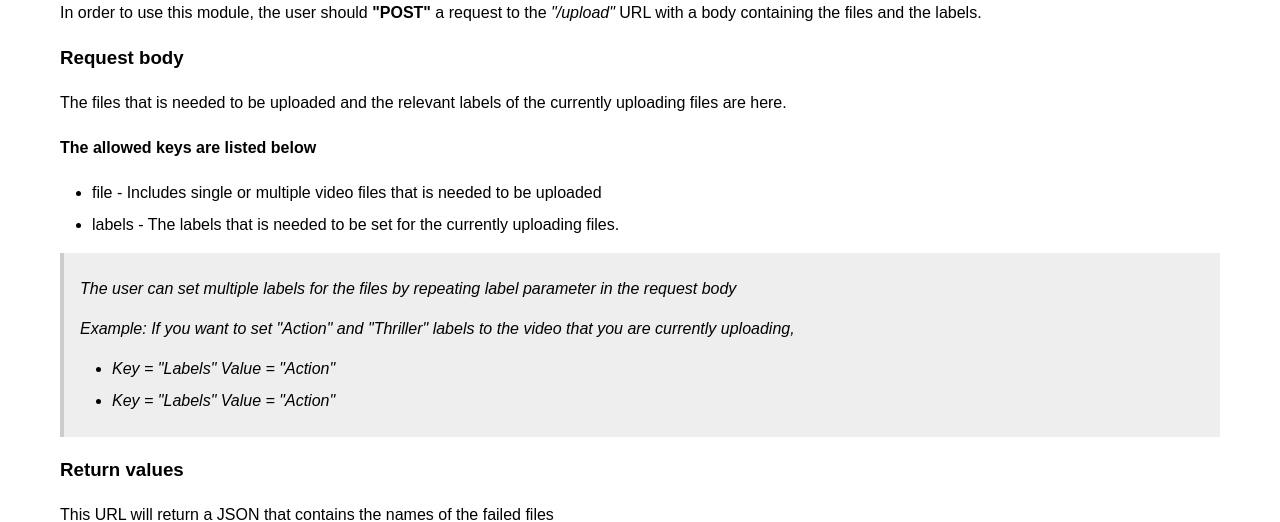
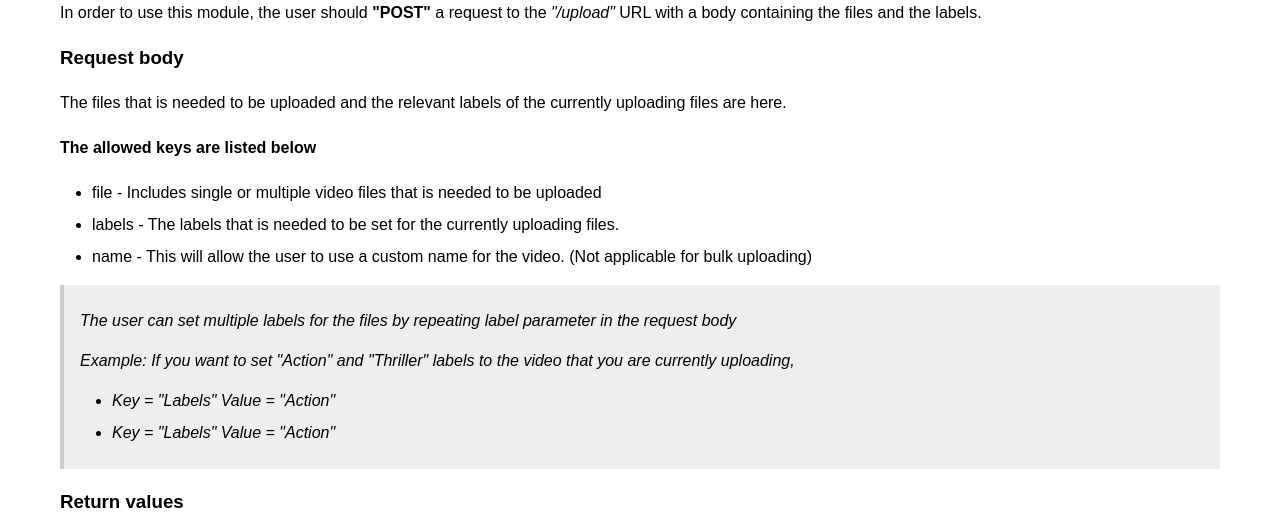
Before and after one commit to irusha/cs50fp, a Django app: page / in a window 1280 px wide. Shown: the part 683-1205 px from the top of the page. Run offline with Django 4.2, Linux system fonts and the light colour scheme; some libraries are stand-ins or nearby versions.

Commit message:
Can set a custom name for the video in single file uploading

```diff
--- a/homehub/templates/index.html
+++ b/homehub/templates/index.html
@@ -129,6 +129,7 @@
     <ul>
         <li>file - Includes single or multiple video files that is needed to be uploaded</li>
         <li>labels - The labels that is needed to be set for the currently uploading files.</li>
+        <li>name - This will allow the user to use a custom name for the video. (Not applicable for bulk uploading)</li>
     </ul>
     <blockquote>
         <p>The user can set multiple labels for the files by repeating label parameter in the request body</p>
--- a/homehub/views.py
+++ b/homehub/views.py
@@ -214,6 +214,17 @@ def upload(request):
             file_name = curr_file.name
             file_type = curr_file.content_type.split('/')[0]
 
+            if len(uploaded_files) == 1:
+                try:
+                    video_title = request.POST.getlist('name')[0]
+                except IndexError:
+                    video_title = file_name
+
+                if video_title == "":
+                    video_title = file_name
+            else:
+                video_title = file_name
+
             unique_filename = str(uuid.uuid4().hex)
 
             path = "media/videos/" + unique_filename
@@ -254,7 +265,7 @@ def upload(request):
 
             try:
                 video = Video.objects.create(
-                    title=file_name,
+                    title=video_title,
                     location=_file,
                     prev_loc="media/videos/%s/preview/%s" % (unique_filename, "preview.mp4"),
                     thumb_loc="media/videos/%s/thumbnail/%s" % (unique_filename, "thumbnail.jpg"),
```
Also changed, not shown: readme.md.
